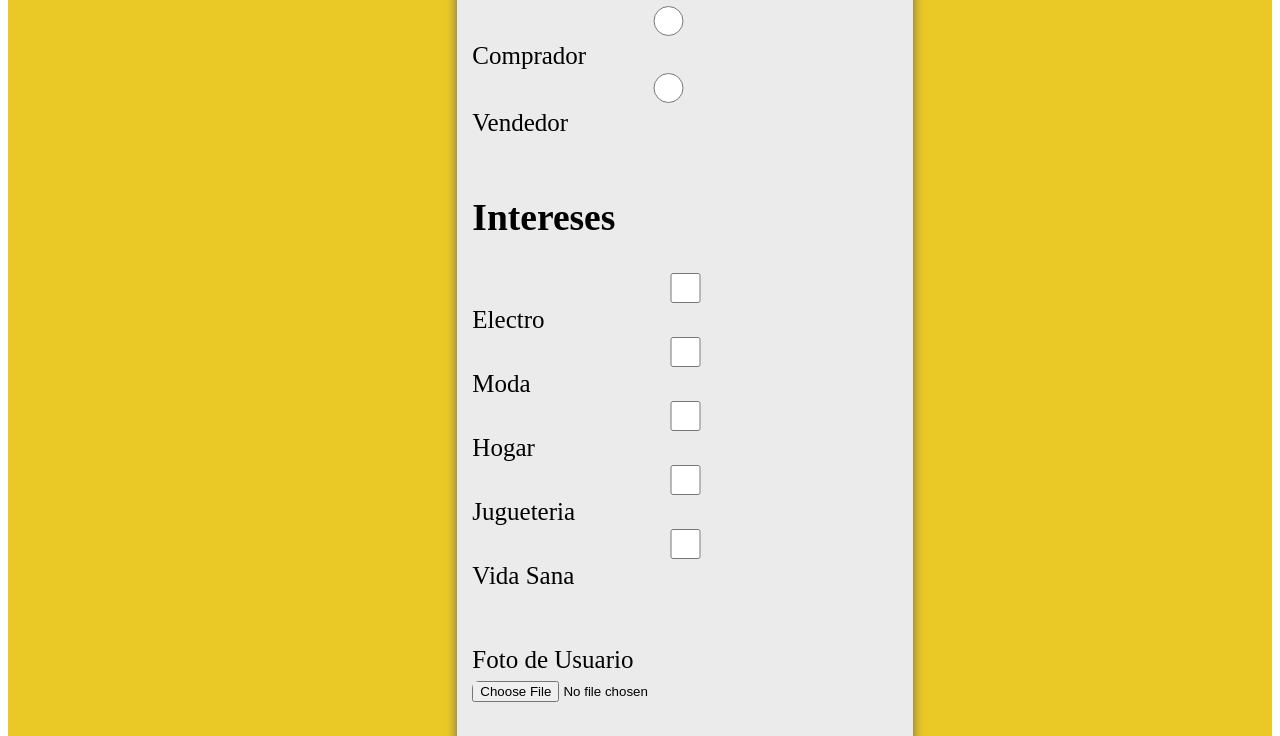
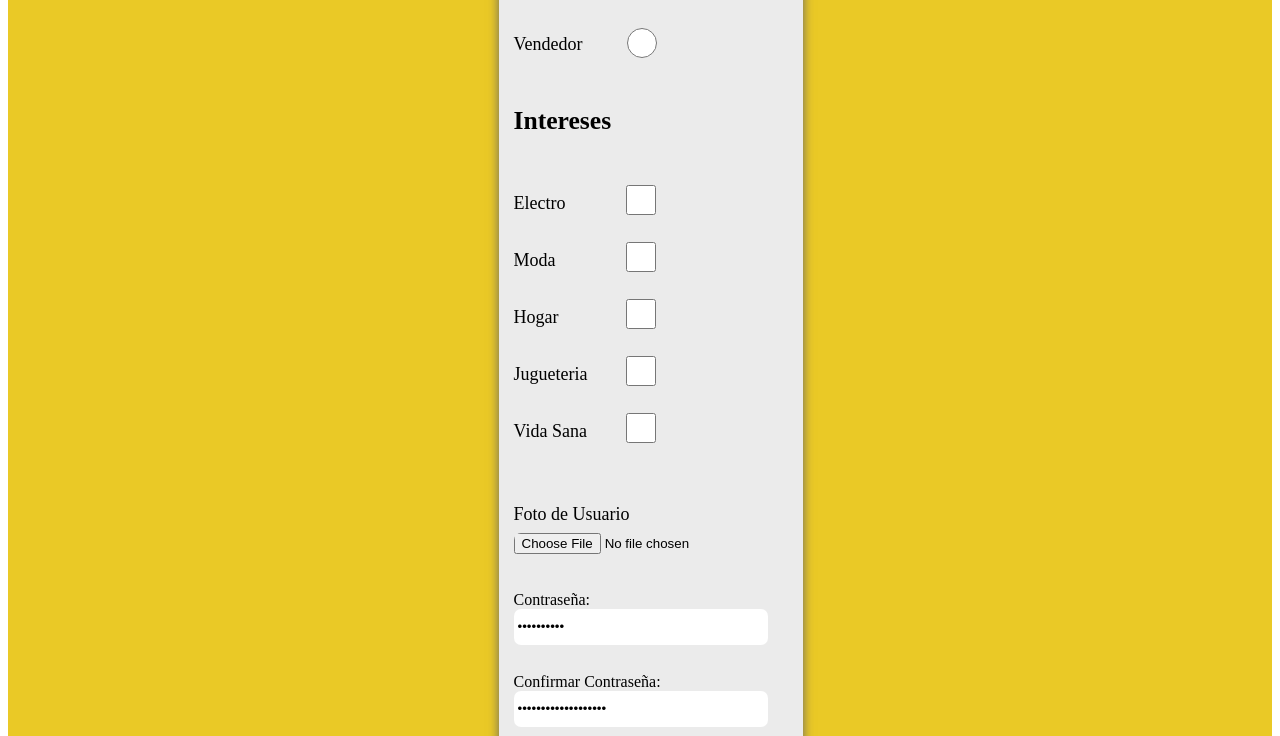
Before and after one commit to Jhonatan-0220/mercadoLiebre, a website: page views/register.html in a window 1280 px wide. Shown: the part 692-1428 px from the top of the page. Drawn offline with Linux system fonts and the light colour scheme.

Commit message:
se modifica form register y @media

```diff
--- a/public/css/register.css
+++ b/public/css/register.css
@@ -12,8 +12,34 @@ main input{
     border-color: transparent;
 }
 
+h2{
+    font-size:1.6rem;
+}
+
+.perfil{
+    font-size:large;
+}
+
+.radio{
+    display: flex;
+    width: 30px;
+    top: 30px;
+    position: relative;
+}
+
+.checkbox{
+    display: flex;
+    width: 30px;
+    top: 25px;
+    position: relative;
+}
+
+.password {
+    font-size: medium;
+}
+
 form{
-    width: 100%;
+    width: 80%;
     background-color: #ebebeb;
     font-size: 25px;
     border: solid 15px #ebebeb;
--- a/public/css/styles.css
+++ b/public/css/styles.css
@@ -251,7 +251,7 @@ footer p {
     text-align: center;
 }
 
-@media(max-width:900px) {
+@media(max-width:600px) {
     .main-header-top-bar img {
         width: 50%;
     }
@@ -290,7 +290,7 @@ footer p {
     }
 } */
 
-@media (min-width: 800px) {
+@media (min-width: 600px) {
 
 
     .producto {
--- a/views/register.html
+++ b/views/register.html
@@ -52,37 +52,37 @@
         <br>
         <div>
             <h2>Perfil de Usuario</h2>
-            <input type="radio" name="comprar" value="comprar">
-            <label>Comprador</label>
+            <input type="radio" name="comprar" value="comprar" class="radio">
+            <label class="perfil">Comprador</label>
         </div>
         <div>
-            <input type="radio" name="vender" value="vender">
-            <label>Vendedor</label>
+            <input type="radio" name="vender" value="vender" class="radio">
+            <label class="perfil">Vendedor</label>
         </div>
         <br>
         <div class="seccion-contenido">
             <h2>Intereses</h2>
 
-            <input type="checkbox" name="interes" value="Electro"><label>Electro</label>
-            <input type="checkbox" name="interes" value="Moda"><label>Moda</label>
-            <input type="checkbox" name="interes" value="Hogar"><label>Hogar</label>
-            <input type="checkbox" name="interes" value="Jugueteria"><label>Jugueteria</label>
-            <input type="checkbox" name="interes" value="Vida Sana"><label>Vida Sana</label>
+            <input type="checkbox" name="interes" value="Electro" class="checkbox"><label class="perfil">Electro</label>
+            <input type="checkbox" name="interes" value="Moda" class="checkbox"><label class="perfil">Moda</label>
+            <input type="checkbox" name="interes" value="Hogar" class="checkbox"><label class="perfil">Hogar</label>
+            <input type="checkbox" name="interes" value="Jugueteria" class="checkbox"><label class="perfil">Jugueteria</label>
+            <input type="checkbox" name="interes" value="Vida Sana" class="checkbox"><label class="perfil">Vida Sana</label>
             <br>
             <br>
             <div>
-                <label>Foto de Usuario</label>
+                <label class="perfil">Foto de Usuario</label>
                 <br>
                 <input type="file" name="fotoUsuario" value="fotoUsuario">
             </div>
             <br>
-            <div>
+            <div class="password">
                 <label for="contraseña">Contraseña:</label>
                 <br>
                 <input type="password" name="contraseña" value="contraseña">
             </div>
             <br>
-            <div>
+            <div class="password">
                 <label for="confirmarContraseña">Confirmar Contraseña:</label>
                 <br>
                 <input type="password" name="confirmarContraseña" value="confirmarContraseña">
```
